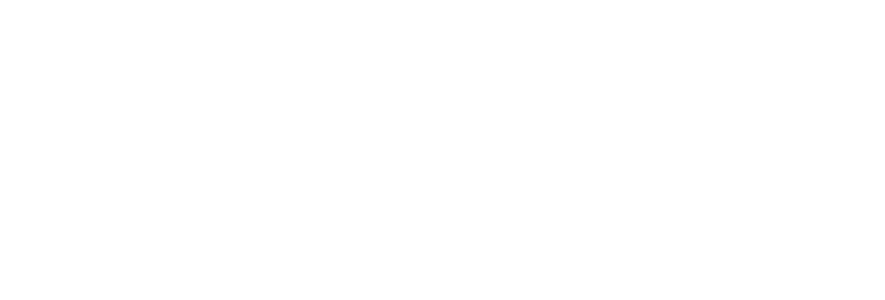
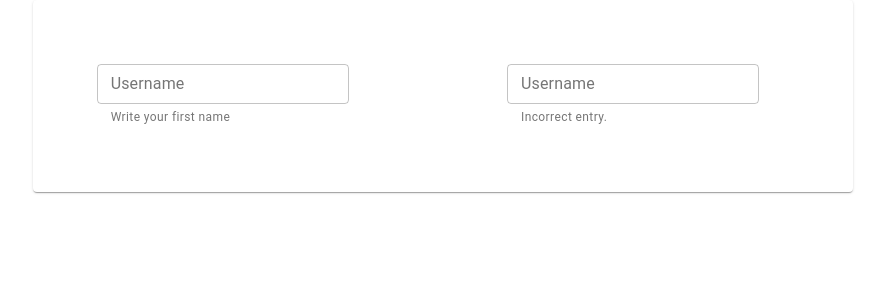
Before and after one commit to AmrAhmedA/Gmail-Registration-UI, a React (Create React App) app: page / in a window 1280 px wide. Shown: the top 300 px of the page, without its empty margins (197-1082 px from the left). Built offline with nearby package versions, Linux system fonts and the light colour scheme.

Commit message:
Add input component

```diff
--- a/src/App.js
+++ b/src/App.js
@@ -1,9 +1,54 @@
 import React from 'react';
-import logo from './logo.svg';
 import './App.css';
+import 'bootstrap/dist/css/bootstrap.css';
+import { makeStyles } from '@material-ui/core/styles';
+import TextField from '@material-ui/core/TextField';
+import Paper from '@material-ui/core/Paper';
+import Input from "./components/input"
+
+
+const useStyles = makeStyles((theme) => ({
+  root: {
+    '& > *': {
+      margin: theme.spacing(8),
+      width: '25ch',
+    },
+  },
+}));
+
 
 function App() {
-  return (null
+  const classes = useStyles();
+
+  return (
+    <div className="container" style={{
+      display: "flex",
+      justifyContent: "center",
+      alignItems: "center",
+    }}>
+      <Paper>
+        <div className="row">
+          <div className="col-sm">
+            <form className={classes.root} noValidate autoComplete="off">
+              <Input id="username" name="username" placeholder="Username" label="Username" helperText="Write your first name" />
+            </form>
+          </div>
+          <div className="col-sm">
+            <form className={classes.root} noValidate autoComplete="off">
+              <TextField size="small" id="outlined-basic" label="Username" placeholder="AmrAhmed" variant="outlined" helperText="Incorrect entry."
+              />
+            </form>
+          </div>
+          <div className="col-sm">
+            <form className={classes.root} noValidate autoComplete="off">
+              {/*
+            <TextField size="small" id="outlined-basic" label="Username" placeholder="AmrAhmed" variant="outlined" helperText="Incorrect entry."
+            /> */}
+            </form>
+          </div>
+        </div>
+      </Paper>
+    </div>
   );
 }
 
--- /dev/null
+++ b/src/components/input.jsx
@@ -0,0 +1,21 @@
+import React from "react";
+import TextField from "@material-ui/core/TextField";
+
+const Input = (props) => {
+  const { label, name, value, id, helperText, placeholder, onChange } = props;
+  return (
+    <TextField
+      variant="outlined"
+      size="small"
+      id={id}
+      name={name}
+      value={value}
+      label={label}
+      placeholder={placeholder}
+      helperText={helperText}
+      onChange={onChange}
+    />
+  );
+};
+
+export default Input;
```
Also changed, not shown: src/logo.svg (deleted).
